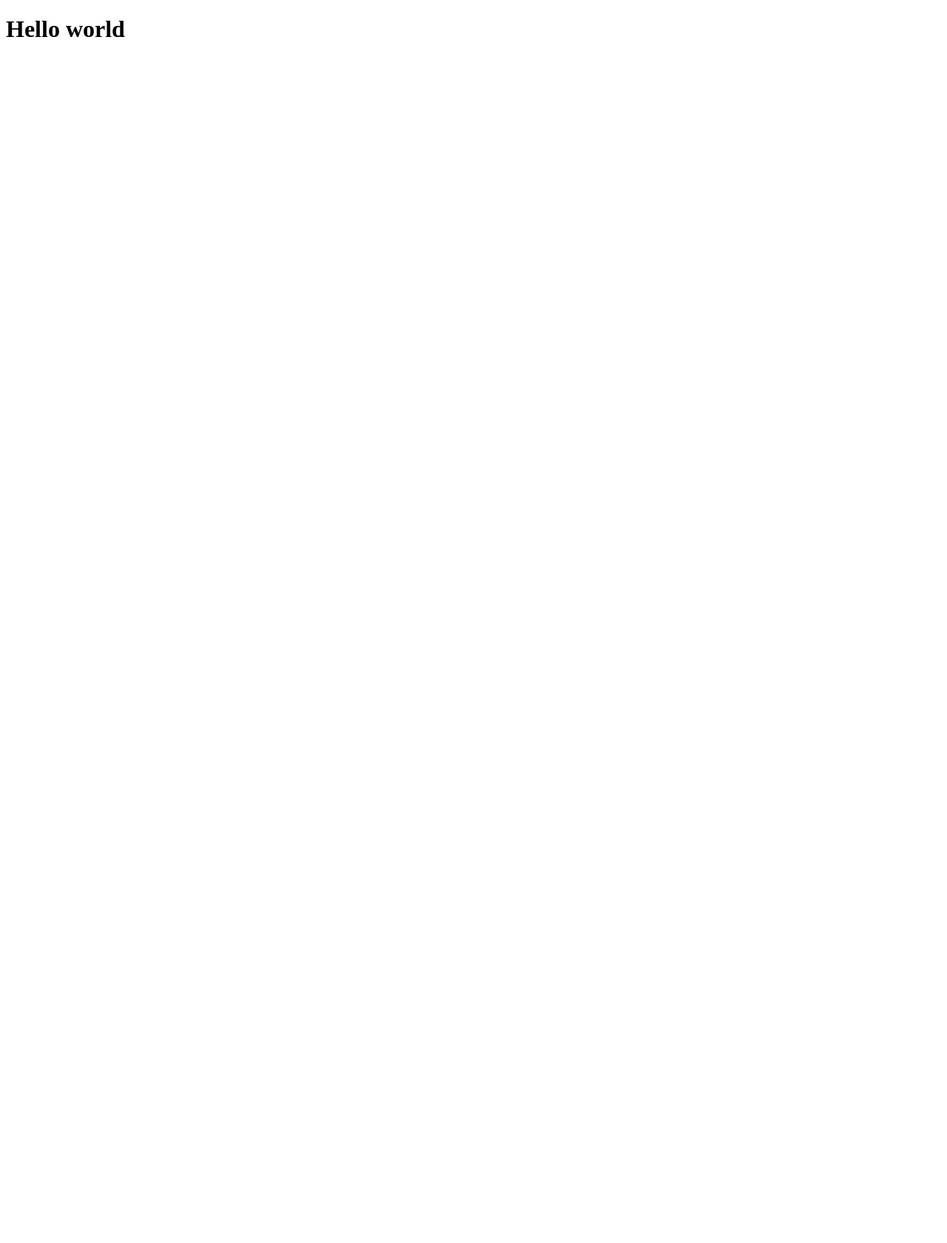
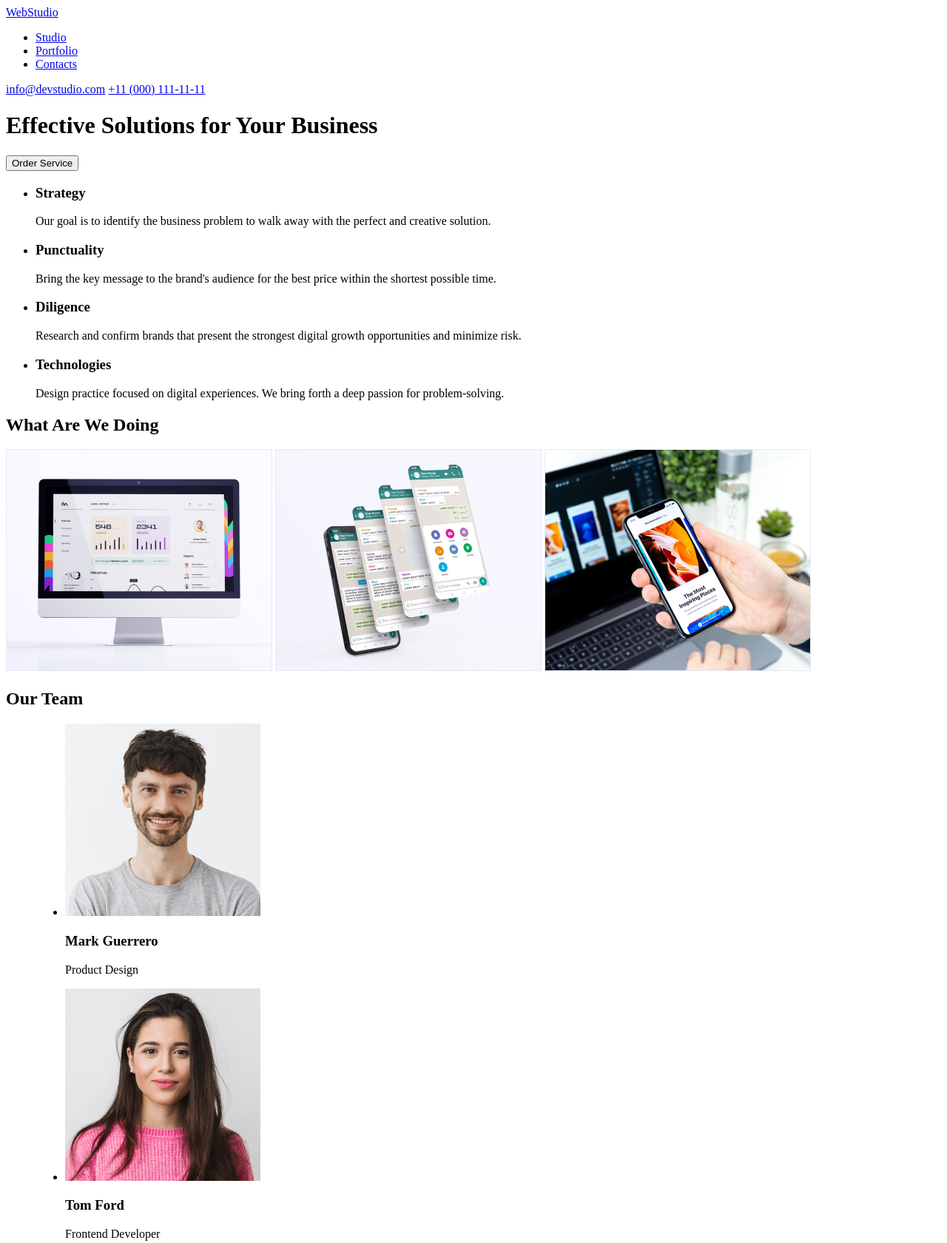
Before and after one commit to shkurkoka/goit-markup-hw-01, a plain HTML site: page index.html in a window 1280 px wide. Shown: the top 1680 px of the page at 74% size. Before the commit the page ends 800 px from the top, so only its background shows below. Drawn offline with Linux system fonts and the light colour scheme.

Commit message:
Initial version

```diff
--- a/index.html
+++ b/index.html
@@ -4,12 +4,99 @@
     <meta charset="UTF-8">
     <meta http-equiv="X-UA-Compatible" content="IE=edge">
     <meta name="viewport" content="width=device-width, initial-scale=1.0">
-    <link rel="stylesheet" href="css/style.css">
-    <title>Tutorial</title>
+    <title>goit-markup-hw-01</title>
 </head>
 <body>
-    <h1>Hello world</h1>
 
+    <header>
+
+        <a href="#">WebStudio</a>
+
+        <nav>
+            <ul>
+                <li><a href="#">Studio</a></li>
+                <li><a href="#">Portfolio</a></li>
+                <li><a href="#">Contacts</a></li>
+            </ul>
+        </nav>
+
+        <a href="mailto:info@devstudio.com">info@devstudio.com</a>
+        <a href="tel:+110001111111">+11 (000) 111-11-11</a>
+    </header>
+
+    <main>
+
+        <div>
+
+            <h1>Effective Solutions for Your Business</h1>
+            <button type="button">Order Service</button>
+
+        </div>
+
+        <div>
+
+            <ul>
+                <li>
+                    <h3>Strategy</h3>
+                    <p>Our goal is to identify the business problem to walk away with the perfect and creative solution.</p>
+                </li>
+                <li>
+                    <h3>Punctuality</h3>
+                    <p>Bring the key message to the brand's audience for the best price within the shortest possible time.</p>
+                </li>
+                <li>
+                    <h3>Diligence</h3>
+                    <p>Research and confirm brands that present the strongest digital growth opportunities and minimize risk.</p>
+                </li>
+                <li>
+                    <h3>Technologies</h3>
+                    <p>Design practice focused on digital experiences. We bring forth a deep passion for problem-solving.</p>
+                </li>
+            </ul>
+
+            <h2>What Are We Doing</h2>
+            <img src="img/img 1.jpg" alt="img 1" width="360px" height="300px">
+            <img src="img/img 2.jpg" alt="img 2" width="360px" height="300px">
+            <img src="img/img 3.jpg" alt="img 3" width="360px" height="300px">
+        </div>
+
+        <article>
+
+            <h2>Our Team</h2>
+            <figure>
+                <ul>
+                    <li>
+                        <img src="img/img.jpg" alt="photo">
+                        <h3>Mark Guerrero</h3>
+                        <p>Product Design</p>
+                    </li>
+                    <li>
+                        <img src="img/img-1.jpg" alt="photo">
+                        <h3>Tom Ford</h3>
+                        <p>Frontend Developer</p>
+                    </li>
+                    <li>
+                        <img src="img/img-2.jpg" alt="photo">
+                        <h3>Camila Garcia</h3>
+                        <p>Marketing</p>
+                    </li>
+                    <li>
+                        <img src="img/img-3.jpg" alt="photo">
+                        <h3>Daniel Wilson</h3>
+                        <p>UI Designer</p>
+                    </li>
+                </ul>
+
+            </figure>
+
+        </article>
+
+    </main>
+
+    <footer>
+        <a href="#">WebStudio</a>
+        <p>Increase the flow of customers and sales for your business with digital marketing & growth solutions.</p>
+    </footer>
 
 </body>
 </html>
```
Also changed, not shown: css/style.css (deleted), img/Logo.jpg (added), img/img 1.jpg (added), img/img 2.jpg (added), img/img 3.jpg (added), img/img-1.jpg (added), img/img-2.jpg (added), img/img-3.jpg (added), img/img.jpg (added).
